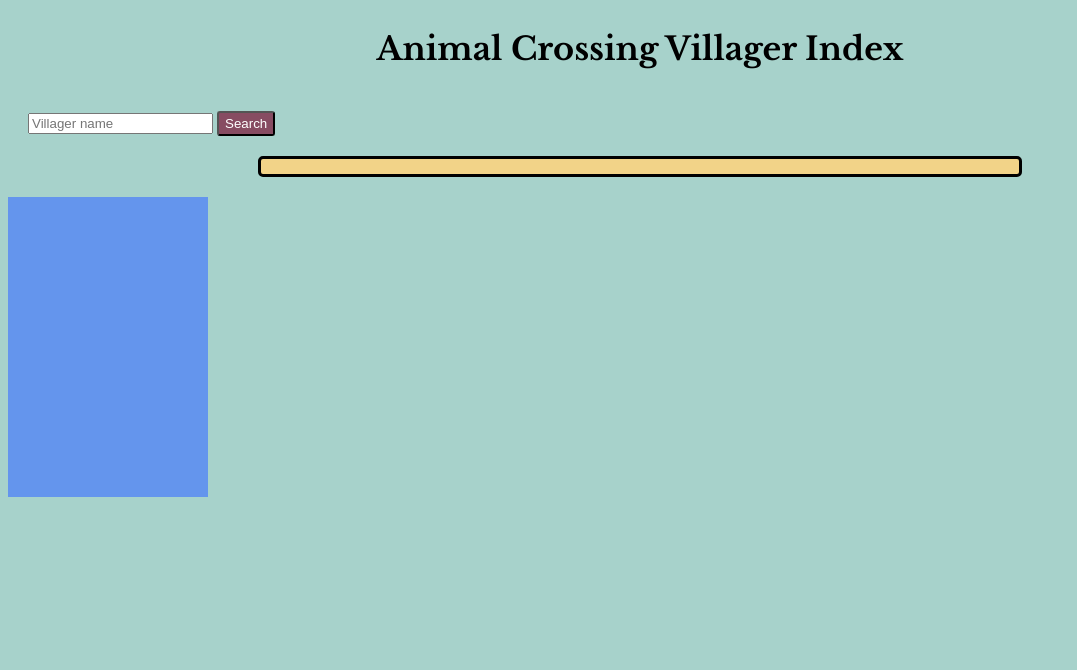
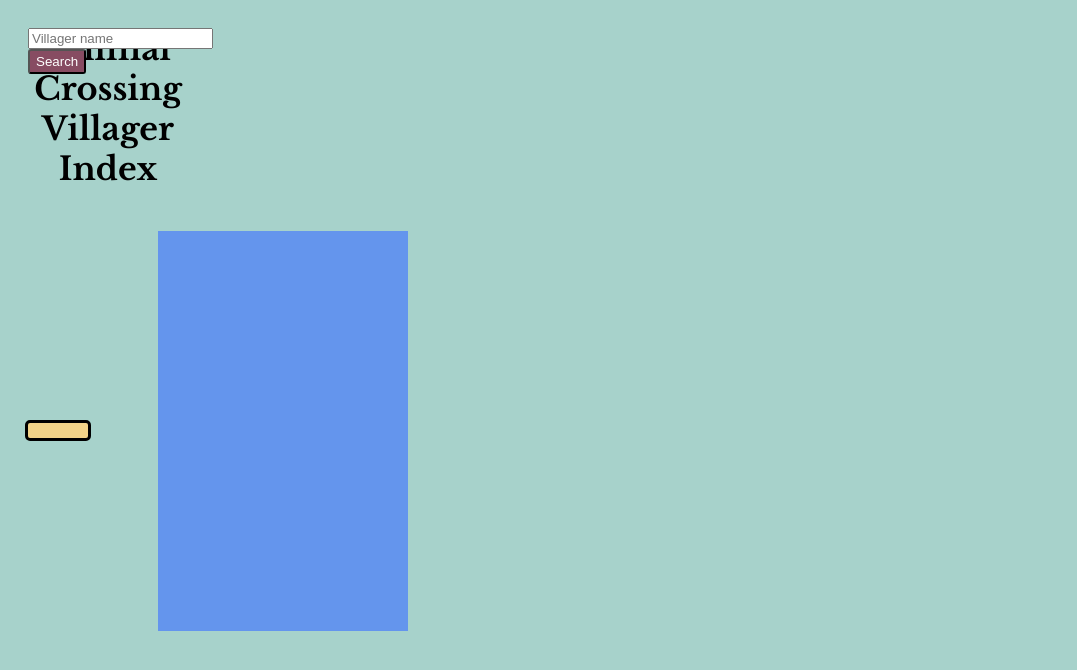
Before and after one commit to raeoxfordhebron/project-1, a plain HTML site: page index.html in a window 1280 px wide. Shown: the whole page, without its empty margins (0-1077 px from the left). Drawn offline with nearby package versions, Linux system fonts and the light colour scheme.

Commit message:
resized the image

```diff
--- a/index.html
+++ b/index.html
@@ -30,8 +30,7 @@
         <p id="sign"></p>
         <p id="personality"></p>
     </main>
-    <div id="imageContainer"><span id="image">
-    </span>
+    <div id="image">
     </div>
 </body>
 </html>
--- a/styles.css
+++ b/styles.css
@@ -1,8 +1,13 @@
 body {
-    display: flex;
+    display: grid;
     background-color: #A7D2CB;
-    flex-direction: column;
-    align-items: flex-start;
+    grid-template-columns: 50px 50px 50px 50px;
+    grid-template-rows: auto;
+    grid-template-areas:
+    "header header header header"
+    "main main . sidebar"
+    "footer footer footer footer"
+
 }
 
 header {
@@ -10,7 +15,7 @@
     text-align: center;
     font-family: 'Libre Baskerville', serif;
     font-weight: bold;
-    justify-content: center;
+    grid-area: header;
 }
 
 main {
@@ -21,16 +26,24 @@
     border-radius: 5px;
     font-family: 'Noto Serif', serif;
     font-size: 15px;
+    grid-area: main;
 }
 
 #image {
     background-color: cornflowerblue;
     display: block;
     margin: 20px auto;
-    width: 200px;
-    height: 300px;
+    width: 250px;
+    height: 400px;
     object-fit: cover;
+    grid-area: sidebar;
 }
+
+img {
+    width: 100%;
+    height: 100%;
+}
+
 
 #birthday {
     background-color: blue;
@@ -58,9 +71,9 @@
 
 
 form {
-    text-align: center;
     padding: 10px;
     margin: 10px;
+    grid-area: header;
 }
 
 #submitButton {
```
